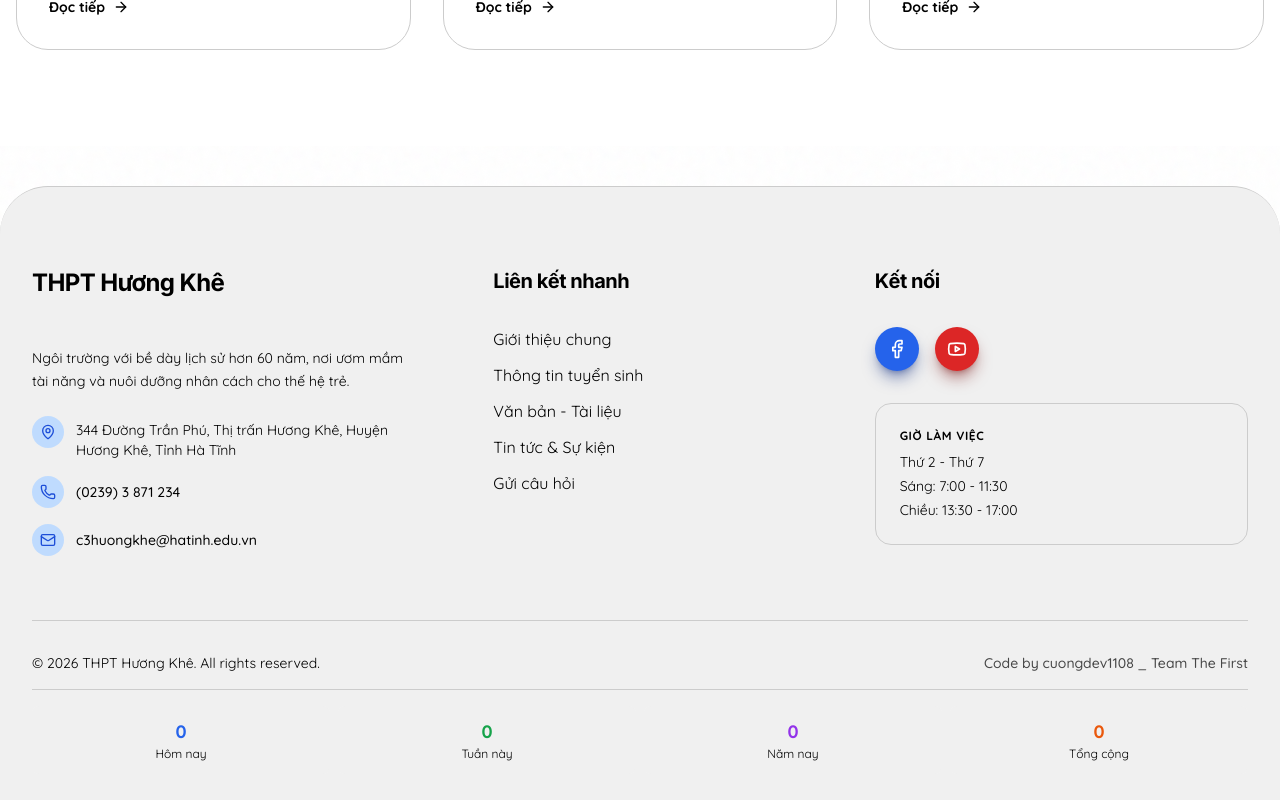
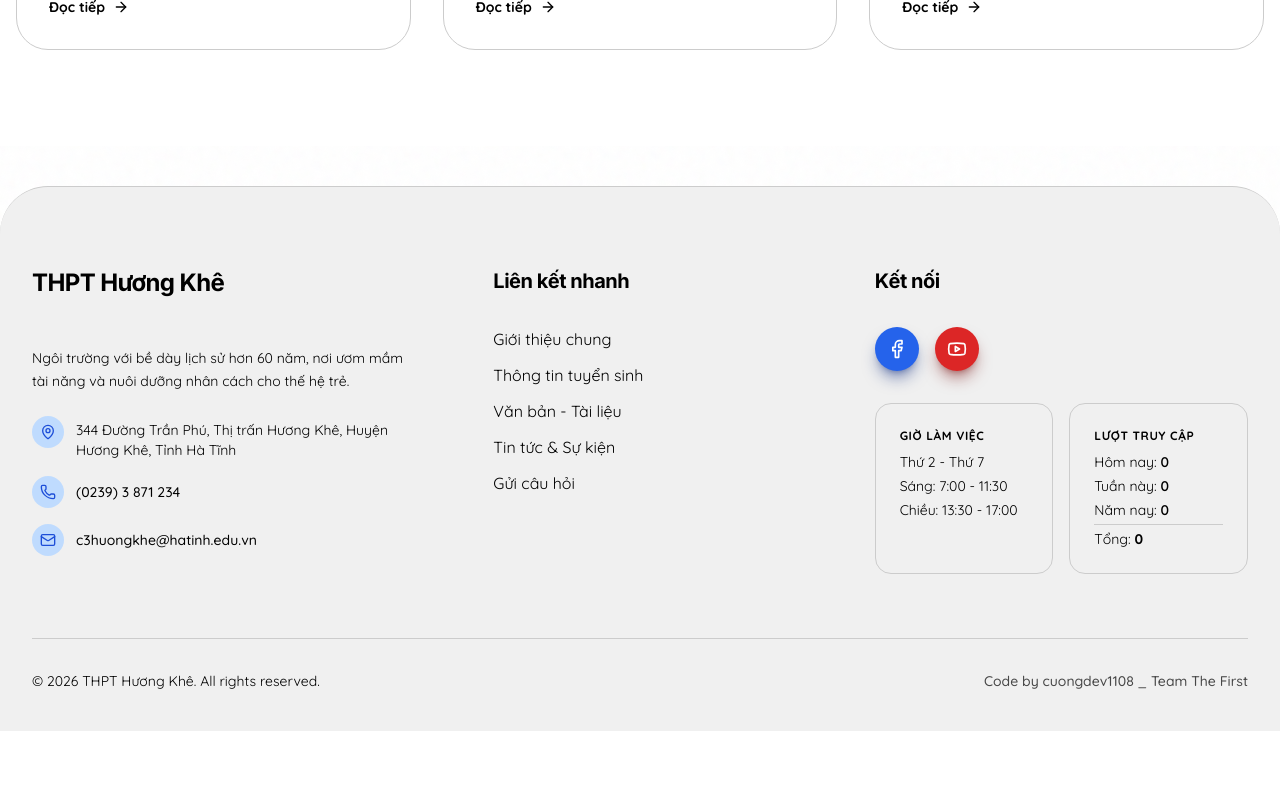
Before and after one commit to cuonghk1108/WEB_THPT_HUONG_KHE, a React (Vite) app: page / in a window 1280 px wide. Shown: the part 2465-3265 px from the top of the page. After the commit the page ends 3196 px from the top, so only its background shows below. Built offline with nearby package versions, Linux system fonts and the light colour scheme; no server answers.

Commit message:
Update: Compact visitor counter box next to working hours

```diff
--- a/components/Footer.tsx
+++ b/components/Footer.tsx
@@ -82,6 +82,7 @@ const Footer: React.FC = () => {
               </a>
             </div>
 
+            <div className="grid grid-cols-1 md:grid-cols-2 gap-4">
               <div className="bg-slate-200 dark:bg-white/5 p-6 rounded-2xl border border-slate-300 dark:border-white/10">
                 <p className="text-slate-600 dark:text-slate-400 text-xs font-bold uppercase tracking-wider mb-2">Giờ làm việc</p>
                 <div className="text-slate-700 dark:text-slate-200 text-sm space-y-1">
@@ -90,6 +91,9 @@ const Footer: React.FC = () => {
                   <p>Chiều: 13:30 - 17:00</p>
                 </div>
               </div>
+
+              <VisitorCounter />
+            </div>
           </div>
         </div>
 
@@ -97,9 +101,6 @@ const Footer: React.FC = () => {
           <p>© {new Date().getFullYear()} {SCHOOL_NAME}. All rights reserved.</p>
           <p className="mt-2 md:mt-0 font-medium opacity-70">Code by cuongdev1108 _ Team The First</p>
         </div>
-
-        {/* Visitor Counter */}
-        <VisitorCounter />
       </div>
     </footer>
   );
--- a/components/VisitorCounter.tsx
+++ b/components/VisitorCounter.tsx
@@ -36,24 +36,13 @@ export const VisitorCounter: React.FC = () => {
   }
 
   return (
-    <div className="mt-4 pt-4 border-t border-slate-300 dark:border-slate-800">
-      <div className="grid grid-cols-4 gap-2 text-center text-sm">
-        <div className="bg-slate-200 dark:bg-slate-800 p-3 rounded-lg">
-          <div className="text-blue-600 dark:text-blue-400 font-bold text-lg">{stats.today}</div>
-          <div className="text-slate-600 dark:text-slate-400 text-xs">Hôm nay</div>
-        </div>
-        <div className="bg-slate-200 dark:bg-slate-800 p-3 rounded-lg">
-          <div className="text-green-600 dark:text-green-400 font-bold text-lg">{stats.week}</div>
-          <div className="text-slate-600 dark:text-slate-400 text-xs">Tuần này</div>
-        </div>
-        <div className="bg-slate-200 dark:bg-slate-800 p-3 rounded-lg">
-          <div className="text-purple-600 dark:text-purple-400 font-bold text-lg">{stats.year}</div>
-          <div className="text-slate-600 dark:text-slate-400 text-xs">Năm nay</div>
-        </div>
-        <div className="bg-slate-200 dark:bg-slate-800 p-3 rounded-lg">
-          <div className="text-orange-600 dark:text-orange-400 font-bold text-lg">{stats.total}</div>
-          <div className="text-slate-600 dark:text-slate-400 text-xs">Tổng cộng</div>
-        </div>
+    <div className="bg-slate-200 dark:bg-white/5 p-6 rounded-2xl border border-slate-300 dark:border-white/10">
+      <p className="text-slate-600 dark:text-slate-400 text-xs font-bold uppercase tracking-wider mb-2">Lượt truy cập</p>
+      <div className="text-slate-700 dark:text-slate-200 text-sm space-y-1">
+        <p>Hôm nay: <span className="font-semibold text-blue-600 dark:text-blue-400">{stats.today}</span></p>
+        <p>Tuần này: <span className="font-semibold text-green-600 dark:text-green-400">{stats.week}</span></p>
+        <p>Năm nay: <span className="font-semibold text-purple-600 dark:text-purple-400">{stats.year}</span></p>
+        <p className="pt-1 border-t border-slate-300 dark:border-slate-700">Tổng: <span className="font-bold text-orange-600 dark:text-orange-400">{stats.total}</span></p>
       </div>
     </div>
   );
```
Lines whose indentation alone changed are shown as unchanged.
